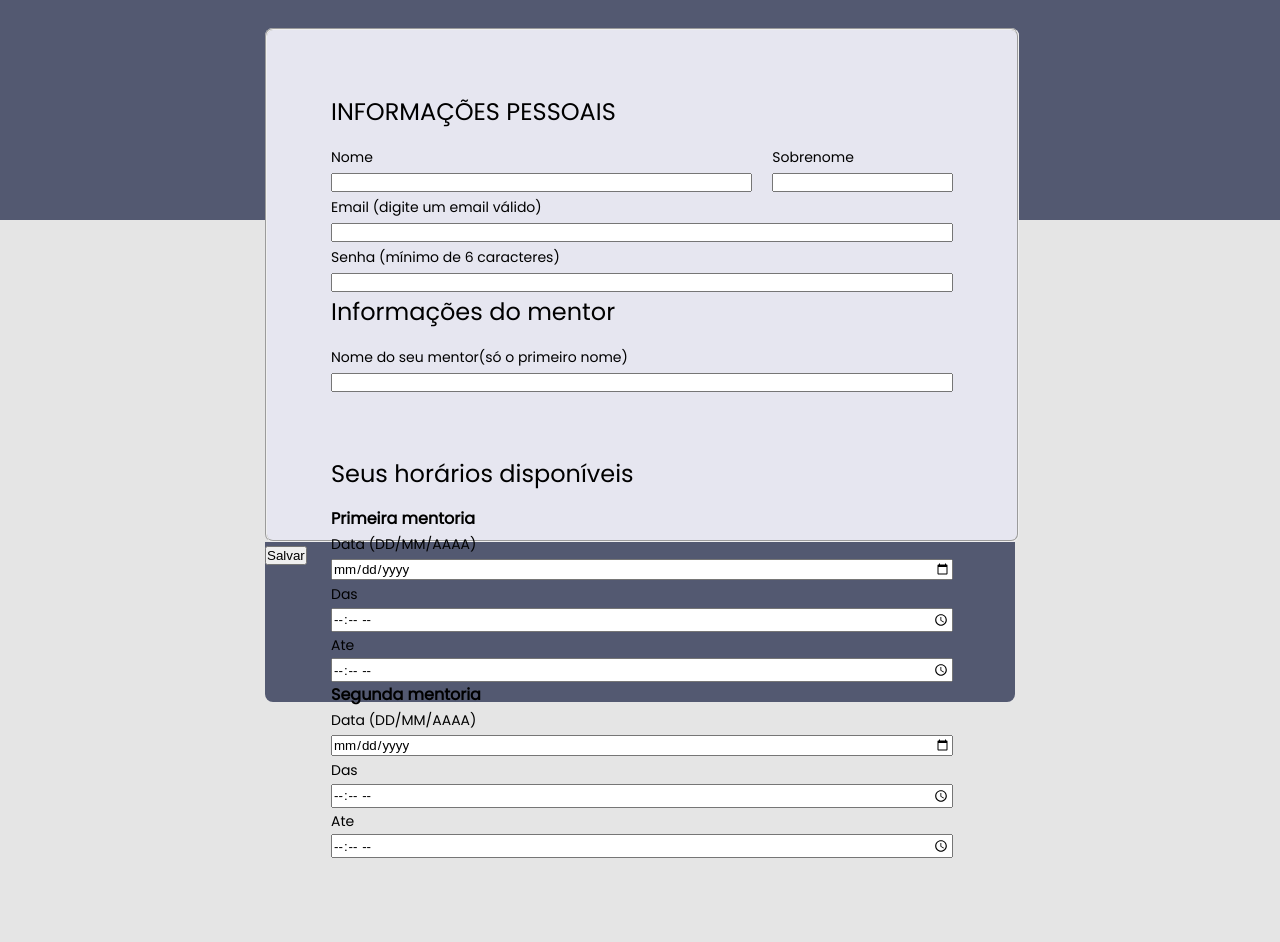
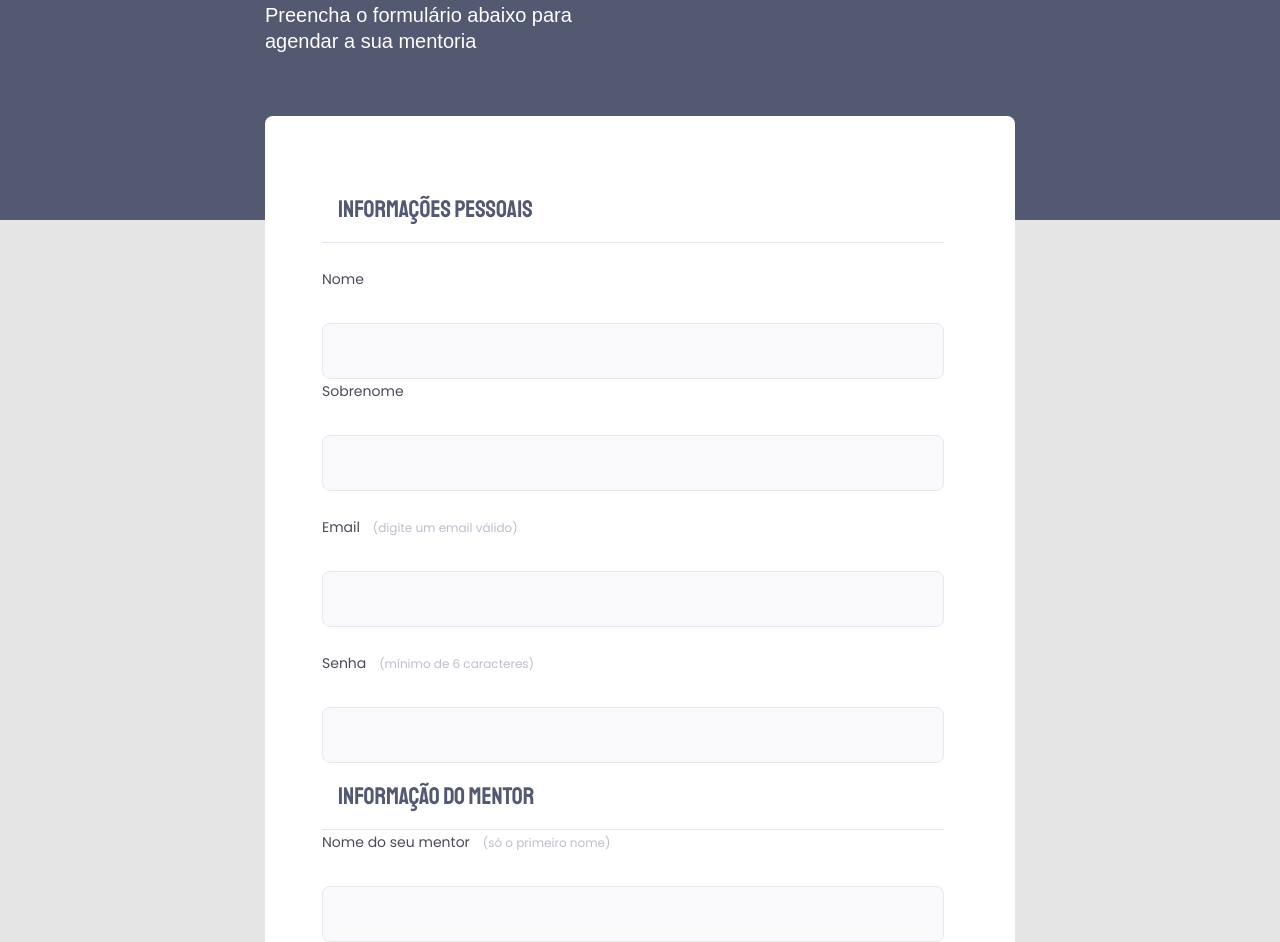
Before and after one commit to fabandrade88/desafio-02, a plain HTML site: page index.html in a window 1280 px wide. Shown: the part 216-1158 px from the top of the page. Drawn offline with Linux system fonts and the light colour scheme.

Commit message:
fix html and css

```diff
--- a/index.html
+++ b/index.html
@@ -8,7 +8,7 @@
   <meta charset="UTF-8">
   <meta name="viewport" content="width=device-width, initial-scale=1.0">
 
-  <link href="https://fonts.googleapis.com/css2?family=Inter&display=swap" rel="stylesheet">
+  <link href="https://fonts.googleapis.com/css2?family=Staatliches&display=swap" rel="stylesheet">
   <link href="https://fonts.googleapis.com/css2?family=Poppins&display=swap" rel="stylesheet">
 
   <link rel="stylesheet" href="style.css">
@@ -17,86 +17,113 @@
 </head>
 
 <body>
-
-  <div class="page">
-  <header>
+<div class="page">
+  <header id="my-form">
     <h1>MENTORIA</h1>
-    <p>Preencha o formulário abaixo para agendar a sua mentoria</p>
+    <p>Preencha o formulário abaixo para <br>
+      agendar a sua mentoria
+    </p>
   </header>
   <form>
-    <fieldset>
-
-      <div class="information">
-
+    <fieldset class="mentorhsip-basics">
+      <div class="fieldset-wrapper">
         <legend>INFORMAÇÕES PESSOAIS</legend>
 
-        <div class="col-2">
-          <div class="input.wrapper">
-        <label id="form-name">Nome</label>
-        <input type="name" id="form-name">
-      </div>
-      <div class="input.wrapper">
-        <label id="form-lastname">Sobrenome</label>
-        <input type="name" id="form-lastname">
-      </div>
-         </div>
-         <div class="input.wrapper">
-        <label id="form-email">Email <span>(digite um email válido)</span></label>
-         <input type="email" id="form-email">
+      <div class="col-2">
+        <div class="fieldset-wrapper">
+          <label for="event-name">Nome</label>
+          <input type="text" id="event-name" required>
         </div>
 
-        <div class="input.wrapper">
-        <label id="form-password">Senha <span>(mínimo de 6 caracteres)</span></label>
-         <input type="password" id="form-password">
+        <div class="fieldset-wrapper">
+          <label for="event-name">Sobrenome</label>
+          <input type="text" id="event-name" required>
         </div>
-        <div class="input.wrapper">
-      <div class="mentorship">
-        <legend>Informações do mentor</legend>
-        <label id="mentorship-name">Nome do seu mentor<span>(só o primeiro nome)</span></label>
-        <input type="name" id="mentorship-name">
-      </div>
       </div>
 
-        <div class="date">
-        <legend>Seus horários disponíveis</legend>
+      <div class="fieldset-wrapper">
+        <label for="event-email">Email <span>(digite um email válido)</span></label>
+        <input type="email" id="event-email" required>
+      </div>
 
-        <div id="col-3-mentorship">
+      <did class="fieldset-wrapper">
+        <label for="event-password">Senha <span>(mínimo de 6 caracteres)</span></label>
+        <input type="email" id="event-password" required>
+      </did>
 
-          <h4>Primeira mentoria</h4>
-          <div class="input.wrapper">
-        <label id="mentorship-date-1">Data <span>(DD/MM/AAAA)</span></label>
-        <input type="date" id="mentorship-date-1">
+    </fieldset>
+
+    <fieldset class="mentorship">
+
+      <div class="fieldset-wrapper">
+      <legend>INFORMAÇÃO DO MENTOR</legend>
       </div>
-      <div class="input.wrapper">
-        <label id="mentorship-time-1">Das</label>
-        <input type="time" id="mentorship-time-1">
+
+      <div class="fieldset-wrapper">
+        <label for="mentorship-name">Nome do seu mentor <span>(só o primeiro nome)</span></label>
+        <input type="text" id="mentorship-name">
       </div>
-        <label id="mentorship-time-1">Ate</label>
-        <input type="time" id="mentorship-time-1">
+
+    </fieldset>
+
+    <fieldset class="mentorship-dates">
+      <div>
+      <legend>SEUS HORÁRIOS DISPONÍVEIS</legend>
+      </div>
+
+      <div class="col-3">
+
+        <legend>Primeira mentoria</legend>
+
+        <div class="inputer-wrapper">
+          <label for="event-date">Data <span>(DD/MM/AAAA)</span></label>
+          <input type="date" id="event-date" required>
         </div>
 
-        <div id="col-3-mentorship-2">
-          <h4>Segunda mentoria</h4>
-        <label id="mentorship-date-1">Data <span>(DD/MM/AAAA)</span></label>
-        <input type="date" id="mentorship-date-1">
+        <div class="fieldset-wrapper">
+          <label for="event-from">Das</label>
+          <input type="time" id="event-from" required>
+        </div>
 
-        <label id="mentorship-time-1">Das</label>
-        <input type="time" id="mentorship-time-1">
-
-        <label id="mentorship-time-1">Ate</label>
-        <input type="time" id="mentorship-time-1">
+        <div class="fieldset-wrapper">
+          <label for="event-to">Até</label>
+          <input type="time" id="event-to" required>
         </div>
 
       </div>
-    <div>
-    </fieldset>
+
+      <div>
+        <legend>SEGUNDA MENTORIA</legend>
+        </div>
+
+        <div class="col-3">
+
+          <div class="fieldset-wrapper">
+            <label for="event-date">Data <span>(DD/MM/AAAA)</span></label>
+            <input type="date" id="event-date" required>
+          </div>
+
+          <div class="fieldset-wrapper">
+            <label for="event-from">Das</label>
+            <input type="time" id="event-from" required>
+          </div>
+
+          <div class="fieldset-wrapper">
+            <label for="event-to">Até</label>
+            <input type="time" id="event-to" required>
+          </div>
+
+        </div>
+
+      </fieldset>
   </form>
-    <div class="button">
-      <button>Salvar</button>
-    </div>
-    </div>
-  </div>
-
-
+     <footer>
+    <input
+    class="button"
+    type="submit"
+    form="my-form"
+    value="Salvar evento">
+     </footer>
+</div>
 </body>
 </html>
--- a/style.css
+++ b/style.css
@@ -4,11 +4,11 @@
   box-sizing: border-box;
 }
 
-body, input, select, textarea {
+body, input, p, select, textarea {
   font-family: 'Poppings', sans-serif;
 }
 
-h1, h3 {
+legend, h1 {
   font-family: 'Staatliches', sans-serif;
   letter-spacing: 0;
 
@@ -32,19 +32,17 @@ body::before {
 .page {
   width: 750px;
   margin: auto;
-  height: 1084px;
 }
 
 header {
-  width: 319px;
-  margin-top: 74px;
+  width: 736px;
+  margin-top: 140px;
 }
 
 header h1 {
+  font-size: 48px;
   font-weight: bold;
-  letter-spacing: 0;
-  font-size: 48px;
-  line-height: 42px;
+  line-height: 60px;
   color: #FFFFFF;
   margin-bottom: 18px;
 }
@@ -53,60 +51,58 @@ header p {
   font-size: 20px;
   line-height: 26px;
   color: #FFFFFF;
-  margin-bottom: 58px;
+  margin-bottom: 62px;
+  gap: 2px;
 }
 
+form {
+  margin-top: 60px;
+  background: #FFFFFF;
+  min-height: 300px;
+  padding: 60px 71px 60px 57px;
+  border-radius: 8px 8px 0 0;
+}
 fieldset {
-  background: #E6E6F0;
-  border-radius: 8px;
+  border: none;
 }
 
-.information {
-  width: 622px;
-  height: 382px;
-  margin: 64px;
-}
+.fieldset-wrapper {
+  display: flex;
+  flex-direction: column;
+  gap: 24px;
 
-.mentorship {
-  width: 622px;
-  height: 162px;
-}
-
-.date {
-  width: 622px;
-  height: 350px;
-}
-
-.button {
-  width: 750px;
-  height: 160px;
-  background: #535971;
-  border-radius: 0 0 8px 8px;
 }
 
 legend {
-  margin-bottom: 16px;
+  font-family: 'Staatliches', sans-serif;
   font-size: 24px;
-  height: 34px;
+  line-height: 34px;
+  width: 100%;
+  color: #535971;
+  border-bottom: 1px solid #E6E6F0;
+  padding: 16px;
 }
 
-.form-name {
-  border-top: 1px solid #E6E6F0;
+.fieldset-wrapper label {
+  font-size: 14px;
+  line-height: 24px;
+  color: #4E4958;
+  margin-bottom: 8px;
+}
+.fieldset-wrapper label span {
+  margin-left: 9.12px;
+  font-size: 12px;
+  line-height: 20px;
+  color: #C1BCCC;
 }
 
-label {
-  gap: 8px;
-  font-size: 14px;
+.fieldset-wrapper input,
+.fieldset-wrapper textarea {
+  background: #FAFAFC;
+  border: 1px solid #E6E6F0;
+  border-radius: 8px;
+  height: 56px;
+  padding: 0 22px;
+  font-size: 26px;
+  color: #6C6A71;
 }
-
-input  {
-  width: 100%;
-}
-.col-2 {
-  display: flex;
-  gap: 20px;
-}
-
-.col-2 > div:nth-child(1) {
-  width: 100%;
-}
```
